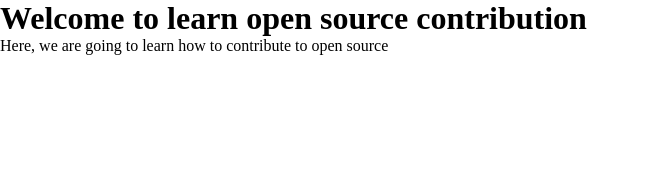
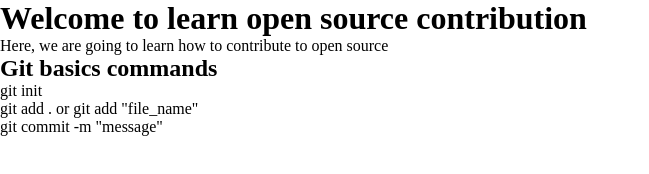
Before and after one commit to akashKumar06/Learning-Git-and-Github, a plain HTML site: page index.html in a window 1280 px wide. Shown: the whole page, without its empty margins (0-649 px from the left). Drawn offline with Linux system fonts and the light colour scheme.

Commit message:
add contents in index.html

```diff
--- a/index.html
+++ b/index.html
@@ -9,5 +9,11 @@
 <body>
     <h1>Welcome to learn open source contribution</h1>
     <blockquote>Here, we are going to learn how to contribute to open source</blockquote>
+    <h2>Git basics commands</h2>
+    <ul>
+        <li>git init</li>
+        <li>git add . or git add "file_name"</li>
+        <li>git commit -m "message"</li>
+    </ul>
 </body>
 </html>
```
